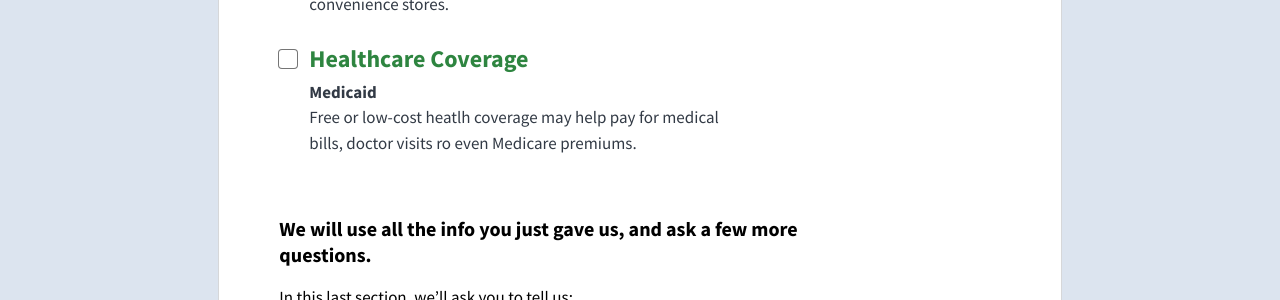
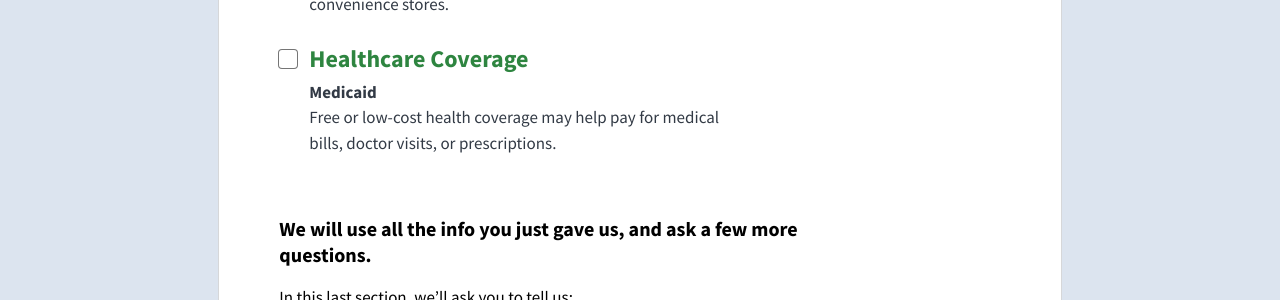
Before and after one commit to usds/benefits-enrollment-prototype, a Jekyll site: the page built from 06-select-benefits/index.html, in a window 1280 px wide. Shown: the part 605-905 px from the top of the page. Built offline with Jekyll 4.4.1, drawn with Linux system fonts in a browser that asks for light colours.

Commit message:
medicaid text

```diff
--- a/06-select-benefits/index.html
+++ b/06-select-benefits/index.html
@@ -18,7 +18,7 @@ button_text: Finish my application
 			</li>
 			<li>
 				<input id="benefitChoiceHealthcare" type="checkbox" name="benefitChoice" value="Text">
-				<label for="benefitChoiceHealthcare">Healthcare Coverage <span class="benefit-name">Medicaid</span> <span class="benefit-description">Free or low-cost heatlh coverage may help pay for medical bills, doctor visits ro even Medicare premiums.</span></label>
+				<label for="benefitChoiceHealthcare">Healthcare Coverage <span class="benefit-name">Medicaid</span> <span class="benefit-description">Free or low-cost health coverage may help pay for medical bills, doctor visits, or prescriptions.</span></label>
 			</li>
 		</ul>
 	</div>
--- a/welcome.html
+++ b/welcome.html
@@ -21,7 +21,7 @@ layout: basic
 			<div class="usa-width-one-half">
 				<h2>Healthcare Coverage</h2>
 				<h3>Medicaid</h3>
-				<p>Free or low-cost health coverage may help pay for medical bills, doctor visits, or even Medicare premiums.</p>
+				<p>Free or low-cost health coverage may help pay for medical bills, doctor visits, or prescriptions</p>
 			</div>
 		</div>
 
```
